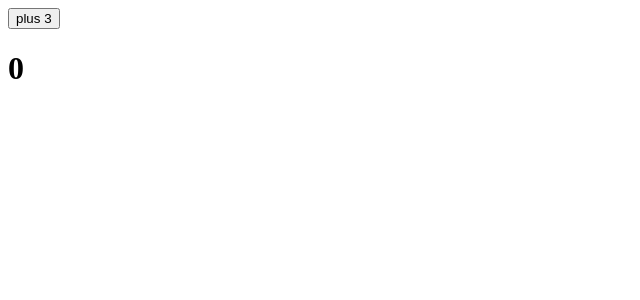
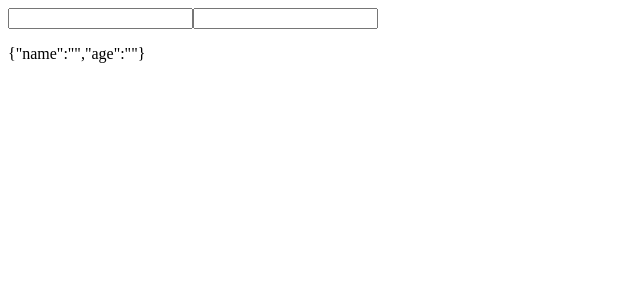
Before and after one commit to masoudhra/ReactPractice, a React (Create React App) app: page / in a window 1280 px wide. Shown: the top 300 px of the page, without its empty margins (0-640 px from the left). Built offline with nearby package versions, Linux system fonts and the light colour scheme.

Commit message:
practice again object in useState

```diff
--- a/src/components/Form.js
+++ b/src/components/Form.js
@@ -16,22 +16,41 @@
 // };
 
 // export default Form;
+// import React, {useState} from 'react';
+
+// const Form = () => {
+//     const [number, setNumber] = useState(0)
+
+//     const clickHandler = () =>{
+//         setNumber(prevNumber => prevNumber + 3)
+
+//     }
+
+
+//     return (
+//         <div>
+
+//             <button onClick={clickHandler}>plus 3</button>
+//             <h1>{number}</h1>
+//         </div>
+//     );
+// };
+
+// export default Form;
+
 import React, {useState} from 'react';
 
 const Form = () => {
-    const [number, setNumber] = useState(0)
 
-    const clickHandler = () =>{
-        setNumber(prevNumber => prevNumber + 3)
-
-    }
+    const [data, setData] = useState({name: "", age: ""})
 
 
     return (
         <div>
+            <input type="text" value={data.name} onChange={event => setData({...data, name: event.target.value})} />
+            <input type="number" value={data.age} onChange={event => setData({...data, age: event.target.value})} />
 
-            <button onClick={clickHandler}>plus 3</button>
-            <h1>{number}</h1>
+            <p>{JSON.stringify(data)}</p>
         </div>
     );
 };
```
